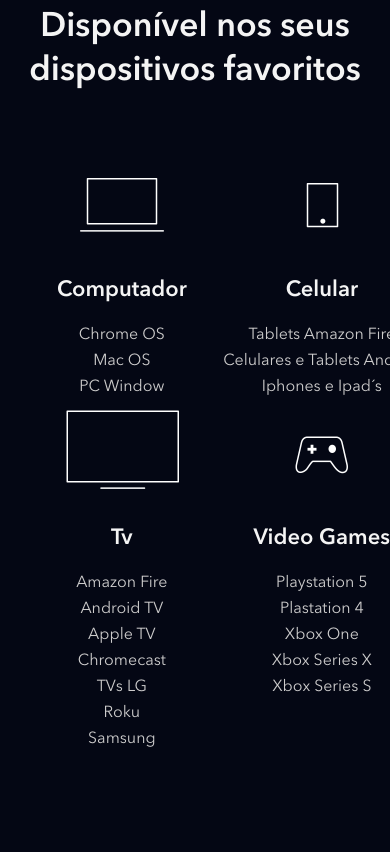
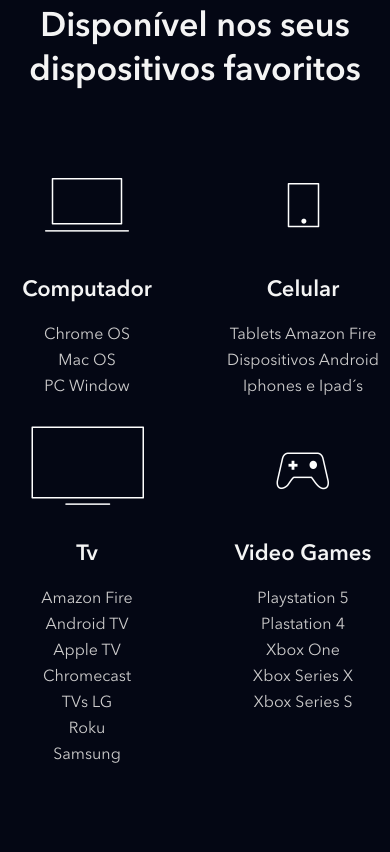
Before and after one commit to leandromqs/clone_disneyplus, a website: page index.html in a window 390 px wide. Shown: the part 4273-5125 px from the top of the page. Drawn offline with nearby package versions, Linux system fonts and the light colour scheme; files that its build step writes are made by us from their sources; files whose address does not match are found by name.

Commit message:
fix: correção da sessão devices avaible

```diff
--- a/index.html
+++ b/index.html
@@ -196,7 +196,7 @@
                 <h3 class="title--small">Celular</h3>
                 <ul>
                     <li class="text">Tablets Amazon Fire</li>
-                    <li class="text">Celulares e Tablets Androis</li>
+                    <li class="text">Dispositivos Android</li>
                     <li class="text">Iphones e Ipad´s</li>
                 </ul>
             </l1>
--- a/src/styles/_available-devices.scss
+++ b/src/styles/_available-devices.scss
@@ -8,6 +8,8 @@
 
         @media (max-width: 768px){
             grid-template-columns: repeat(2, 1fr);
+            justify-content: center;
+            gap: 16px;
         }
 
         &__item{
--- a/src/styles/main.scss
+++ b/src/styles/main.scss
@@ -191,3 +191,7 @@
 
     }
 }
+
+html{
+    overflow-x: hidden;
+}
```
